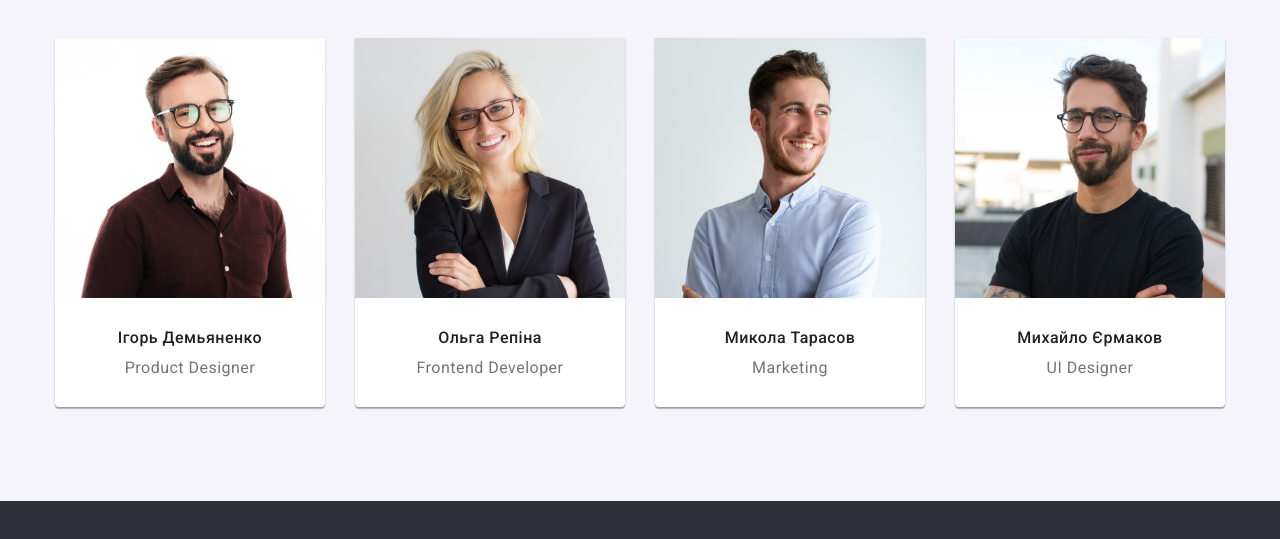
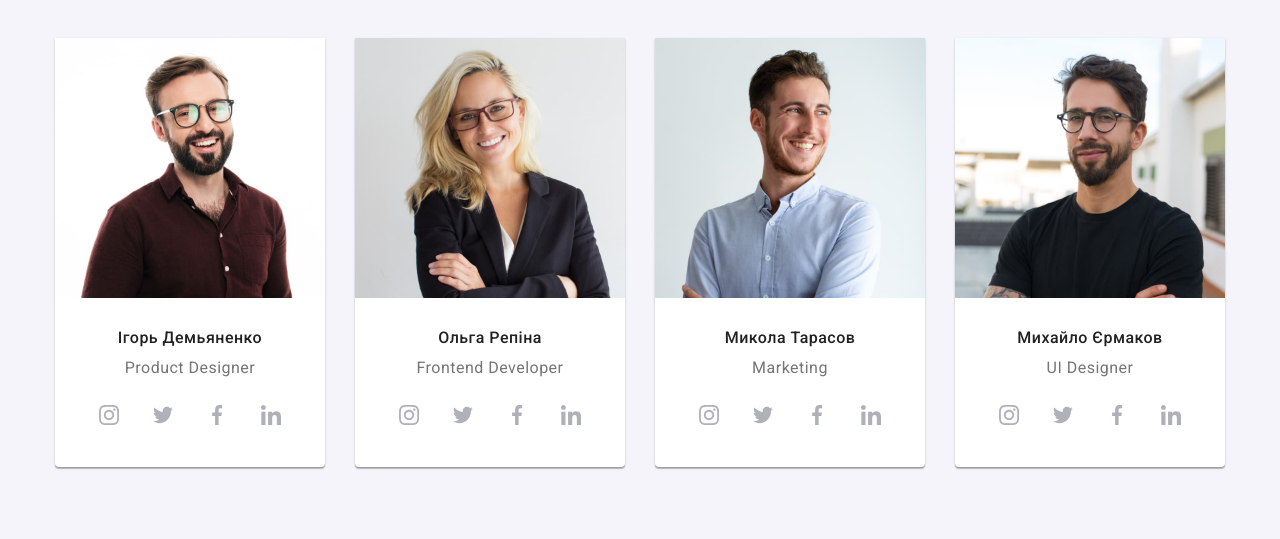
Before and after one commit to Misha-90/goit-markup-hw-04, a plain HTML site: page index.html in a window 1280 px wide. Shown: the part 1594-2133 px from the top of the page. Drawn offline with nearby package versions, Linux system fonts and the light colour scheme.

Commit message:
finish icons team

```diff
--- a/css/style.css
+++ b/css/style.css
@@ -17,7 +17,8 @@ body {
 	--accent-color: #2196f3;
 	--first-background-color: #2F303A;
 	--second-backround-color: #f5f4fa;
-
+	--icons-first-color: #AFB1B8;
+	--icons-second-color: #ffffff;
 }
 
 p, h1, h1, h3, h4, h5, h6 {
@@ -35,12 +36,15 @@ li {
 	display: list-item;
 }
 
+/* width: ;
+height: ; */
 .section {
 	padding: 94px 0;
 }
 
 .container {
 	width: 1200px;
+	height: ;
 	margin-left: auto;
 	margin-right: auto;
 	padding-left: 15px;
@@ -138,6 +142,10 @@ color: var(--first-text-color);
 .hero {
 	background-color: var(--first-background-color);
 	padding: 200px 0;
+	background-image: linear-gradient(rgba(47, 48, 58, 0.4),rgba(47, 48, 58, 0.4)), url(../img/hero-bg.jpg);
+	background-repeat: no-repeat;
+	background-position: center;
+	background-size: 1600px;
 }
 .hero-title {
 	margin: 0 auto 30px;
@@ -274,9 +282,38 @@ line-height: 1.19;
 letter-spacing: 0.03em;
 text-align: center;
 color: var(--first-text-color);
+margin-bottom: 16px;
 }
 .team-item-box {
 	padding: 30px 0;
+}
+.team-soc{
+	display: flex;
+	justify-content: center;
+	gap: 10px;
+}
+.team-soc-link {
+	width: 44px;
+	height: 44px;
+	border-radius: 50%;
+	background-color:transparent;
+	display: flex;
+	align-items: center;
+	justify-content: center;
+}
+.team-soc-icon {
+	fill: var(--icons-first-color);
+}
+.team-soc-link:hover,
+.team-soc-link:focus {
+	background-color: var(--accent-color);
+}
+
+.team-soc-link:hover .team-soc-icon {
+	fill: #FFFFFF;
+}
+.team-soc-link:focus .team-soc-icon {
+	fill: #FFFFFF;
 }
 /*<!--footer-->*/
 .footer {
--- a/index.html
+++ b/index.html
@@ -93,6 +93,20 @@
 						<div class="team-item-box">
 							<h3 class="team-item-title">Ігорь Демьяненко</h3>
 							<p class="team-after-title">Product Designer</p>
+							<ul class="team-soc list">
+								<li class="team-soc-item"><a href="" class="team-soc-link link"><svg class="team-soc-icon" width="20px" height="20px">
+									<use href="./img/icons.svg#icon-instagram"></use>
+								</svg></a></li>
+								<li class="team-soc-item"><a href="" class="team-soc-link link"><svg class="team-soc-icon" width="20px" height="20px">
+									<use href="./img/icons.svg#icon-twitter"></use>
+								</svg></a></li>
+								<li class="team-soc-item"><a href="" class="team-soc-link link"><svg class="team-soc-icon" width="20px" height="20px">
+									<use href="./img/icons.svg#icon-facebook"></use>
+								</svg></a></li>
+								<li class="team-soc-item"><a href="" class="team-soc-link link"><svg class="team-soc-icon" width="20px" height="20px">
+									<use href="./img/icons.svg#icon-linkedin"></use>
+								</svg></a></li>
+							</ul>
 						</div>
 					</li>
 					<li class="team-item">
@@ -100,6 +114,20 @@
 						<div class="team-item-box">
 						<h3 class="team-item-title">Ольга Репіна</h3>
 						<p class="team-after-title">Frontend Developer</p>
+						<ul class="team-soc list">
+								<li class="team-soc-item"><a href="" class="team-soc-link link"><svg class="team-soc-icon" width="20px" height="20px">
+									<use href="./img/icons.svg#icon-instagram"></use>
+								</svg></a></li>
+								<li class="team-soc-item"><a href="" class="team-soc-link link"><svg class="team-soc-icon" width="20px" height="20px">
+									<use href="./img/icons.svg#icon-twitter"></use>
+								</svg></a></li>
+								<li class="team-soc-item"><a href="" class="team-soc-link link"><svg class="team-soc-icon" width="20px" height="20px">
+									<use href="./img/icons.svg#icon-facebook"></use>
+								</svg></a></li>
+								<li class="team-soc-item"><a href="" class="team-soc-link link"><svg class="team-soc-icon" width="20px" height="20px">
+									<use href="./img/icons.svg#icon-linkedin"></use>
+								</svg></a></li>
+							</ul>
 						</div>
 					</li>
 					<li class="team-item">
@@ -107,6 +135,20 @@
 						<div class="team-item-box">
 						<h3 class="team-item-title">Микола Тарасов</h3>
 						<p class="team-after-title">Marketing</p>
+						<ul class="team-soc list">
+								<li class="team-soc-item"><a href="" class="team-soc-link link"><svg class="team-soc-icon" width="20px" height="20px">
+									<use href="./img/icons.svg#icon-instagram"></use>
+								</svg></a></li>
+								<li class="team-soc-item"><a href="" class="team-soc-link link"><svg class="team-soc-icon" width="20px" height="20px">
+									<use href="./img/icons.svg#icon-twitter"></use>
+								</svg></a></li>
+								<li class="team-soc-item"><a href="" class="team-soc-link link"><svg class="team-soc-icon" width="20px" height="20px">
+									<use href="./img/icons.svg#icon-facebook"></use>
+								</svg></a></li>
+								<li class="team-soc-item"><a href="" class="team-soc-link link"><svg class="team-soc-icon" width="20px" height="20px">
+									<use href="./img/icons.svg#icon-linkedin"></use>
+								</svg></a></li>
+							</ul>
 						</div>
 					</li>
 					<li class="team-item">
@@ -114,6 +156,20 @@
 						<div class="team-item-box">
 						<h3 class="team-item-title">Михайло Єрмаков</h3>
 						<p class="team-after-title">UI Designer</p>
+						<ul class="team-soc list">
+								<li class="team-soc-item"><a href="" class="team-soc-link link"><svg class="team-soc-icon" width="20px" height="20px">
+									<use href="./img/icons.svg#icon-instagram"></use>
+								</svg></a></li>
+								<li class="team-soc-item"><a href="" class="team-soc-link link"><svg class="team-soc-icon" width="20px" height="20px">
+									<use href="./img/icons.svg#icon-twitter"></use>
+								</svg></a></li>
+								<li class="team-soc-item"><a href="" class="team-soc-link link"><svg class="team-soc-icon" width="20px" height="20px">
+									<use href="./img/icons.svg#icon-facebook"></use>
+								</svg></a></li>
+								<li class="team-soc-item"><a href="" class="team-soc-link link"><svg class="team-soc-icon" width="20px" height="20px">
+									<use href="./img/icons.svg#icon-linkedin"></use>
+								</svg></a></li>
+							</ul>
 						</div>
 					</li>
 				</ul>
```
Also changed, not shown: img/hero-bg.jpg (added), img/icons.svg (added), 1 other file.
